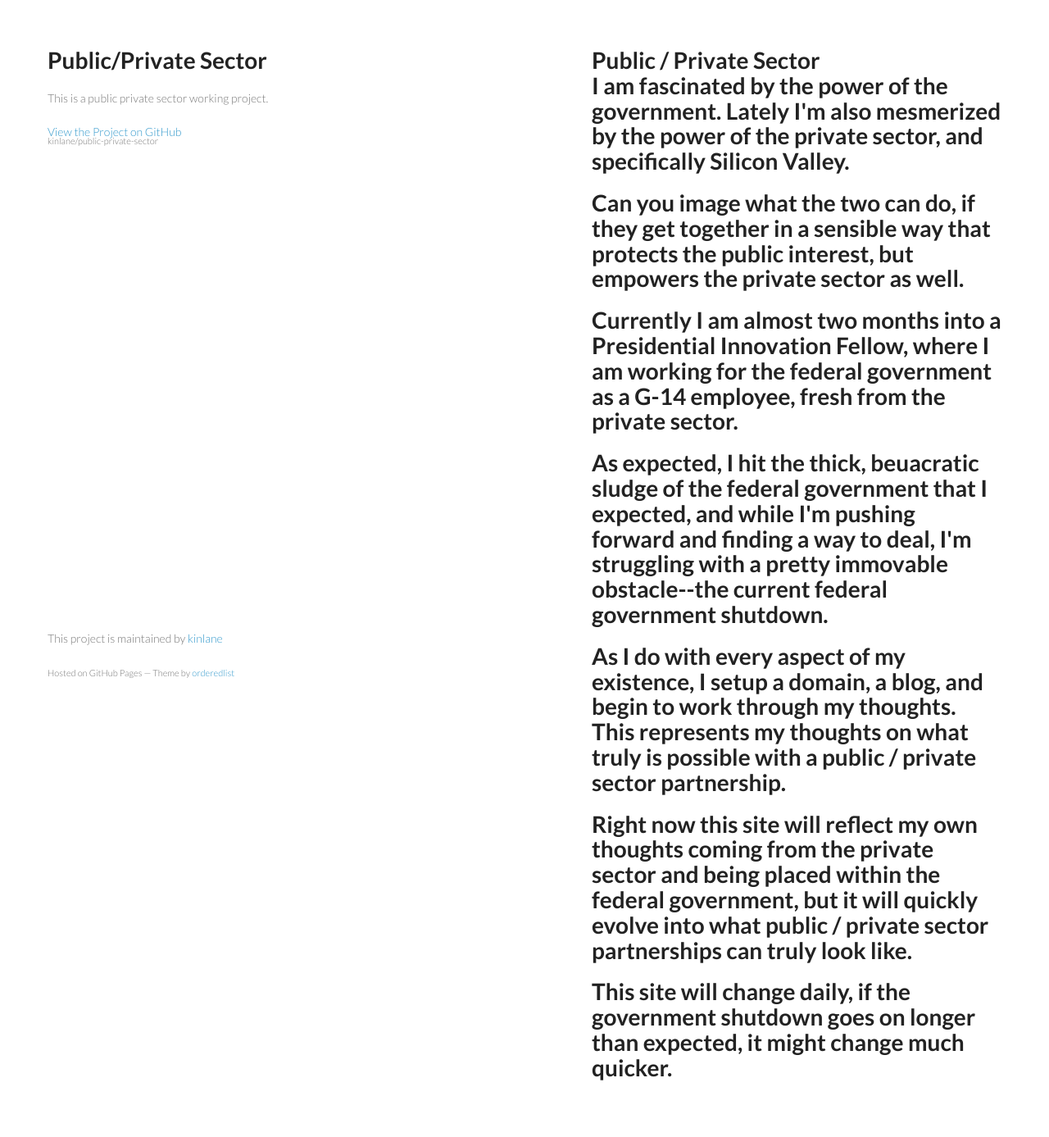
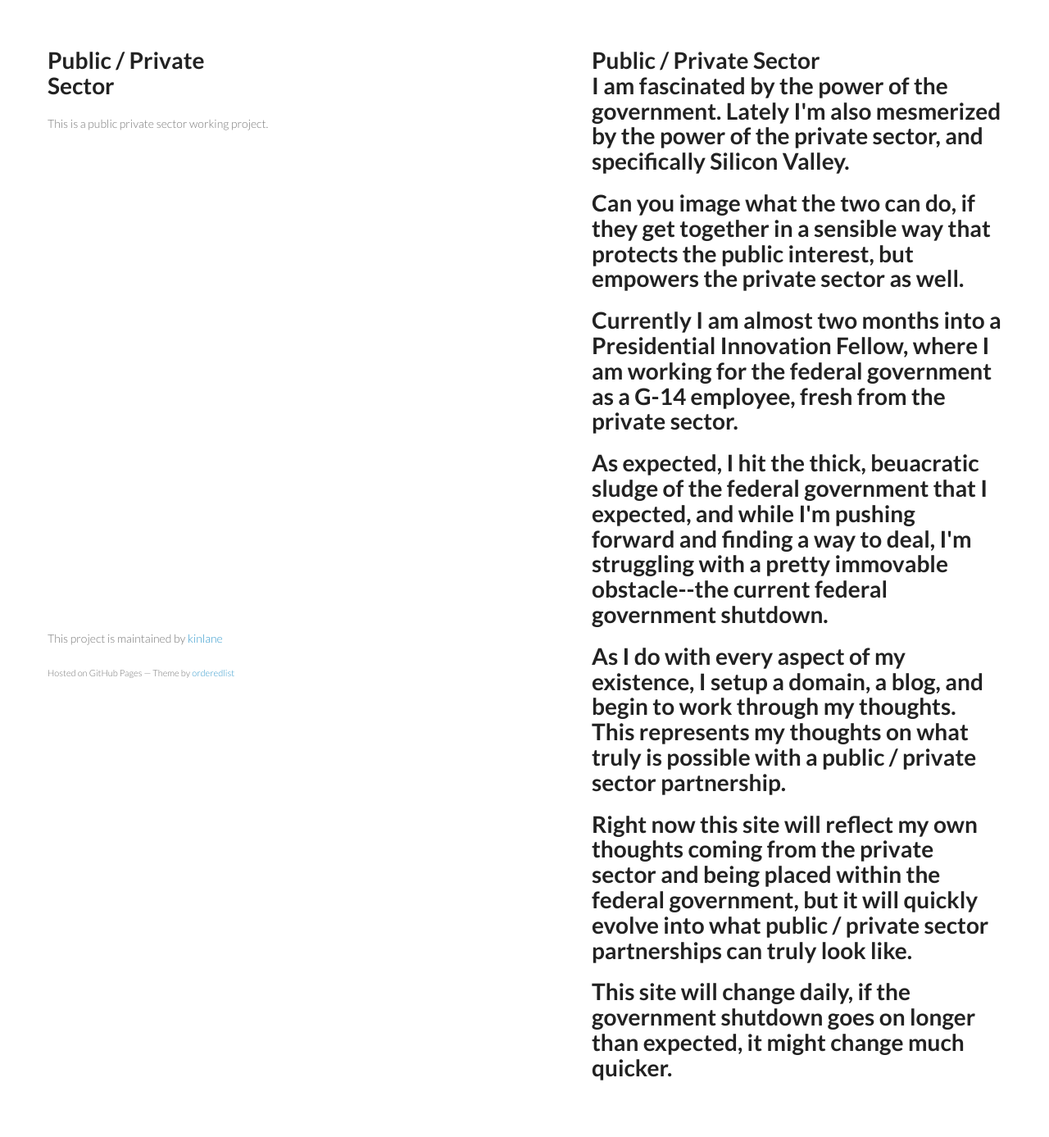
Before and after one commit to kinlane/public-private-sector, a Jekyll site: the page built from index.html, in a window 1280 px wide. Shown: the whole page at 82% size. Built offline with Jekyll 4.4.1, drawn with Linux system fonts in a browser that asks for light colours.

Commit message:
fixing header

```diff
--- a/_includes/header.html
+++ b/_includes/header.html
@@ -1,5 +1,4 @@
 <header>
-<h1>Public/Private Sector</h1>
+<h1>Public / Private Sector</h1>
 <p>This is a public private sector working project.</p>
-<p class="view"><a href="https://github.com/kinlane/public-private-sector">View the Project on GitHub <small>kinlane/public-private-sector</small></a></p>
 </header>
```
